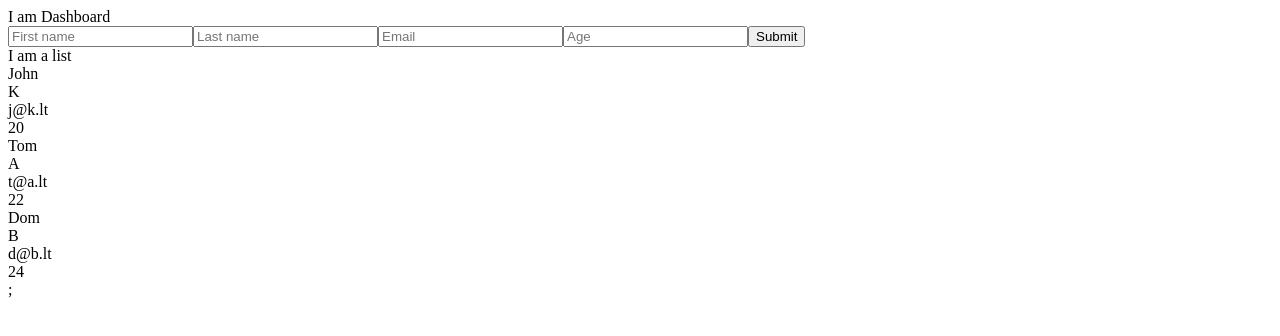
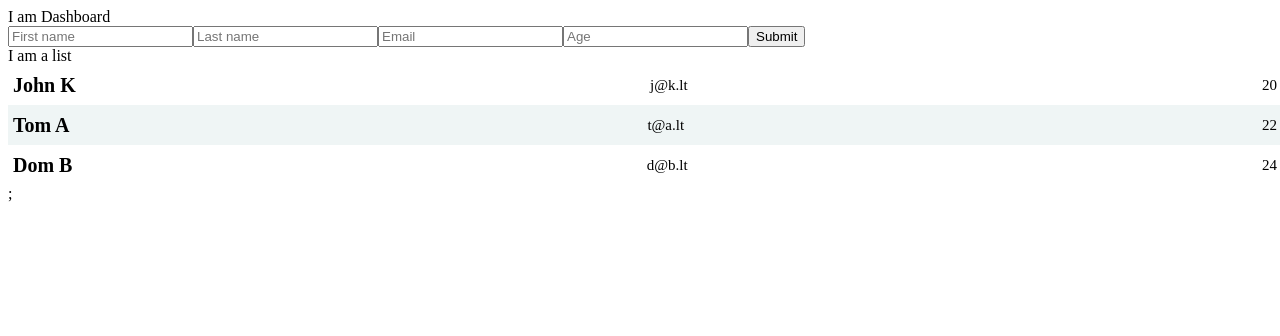
Before and after one commit to JonasKaruzas/event-management-system, a React (Create React App) app: page / in a window 1280 px wide. Shown: the top 336 px of the page. Built offline with nearby package versions, Linux system fonts and the light colour scheme.

Commit message:
style: :lipstick: AttendeeLIstItem styling

```diff
--- a/src/Components/AttendeeListItem.jsx
+++ b/src/Components/AttendeeListItem.jsx
@@ -1,10 +1,45 @@
+import styled from "styled-components"
+
+const Card = styled.div`
+  width: 100%;
+  display: flex;
+  justify-content: space-between;
+  align-items: center;
+  height: 30px;
+  padding: 5px;
+
+  :nth-child(odd) {
+    background-color: #EFF5F5;
+  }
+
+  :hover {
+    color: #EB6440;
+  }
+`
+
+const Name = styled.div`
+  font-weight: 700;
+  font-size: 20px;
+`
+
+const Email = styled.div`
+  font-weight: 400;
+  font-size: 15px;
+`
+
+const Age = styled.div`
+  font-weight: 400;
+  font-size: 15px;
+`
+
+
+
 export function AttendeeListItem( {attendee} ) {
   return (
-    <div>
-      <div>{attendee.firstName}</div>
-      <div>{attendee.lastName}</div>
-      <div>{attendee.email}</div>
-      <div>{attendee.age}</div>
-    </div>
+    <Card>
+      <Name>{attendee.firstName} {attendee.lastName}</Name>
+      <Email>{attendee.email}</Email>
+      <Age>{attendee.age}</Age>
+    </Card>
     )
   }
```
